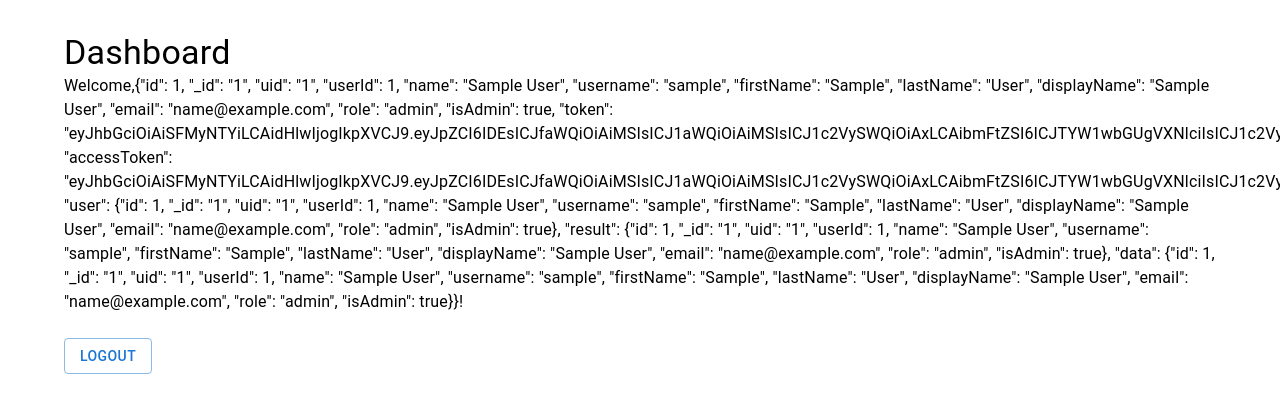
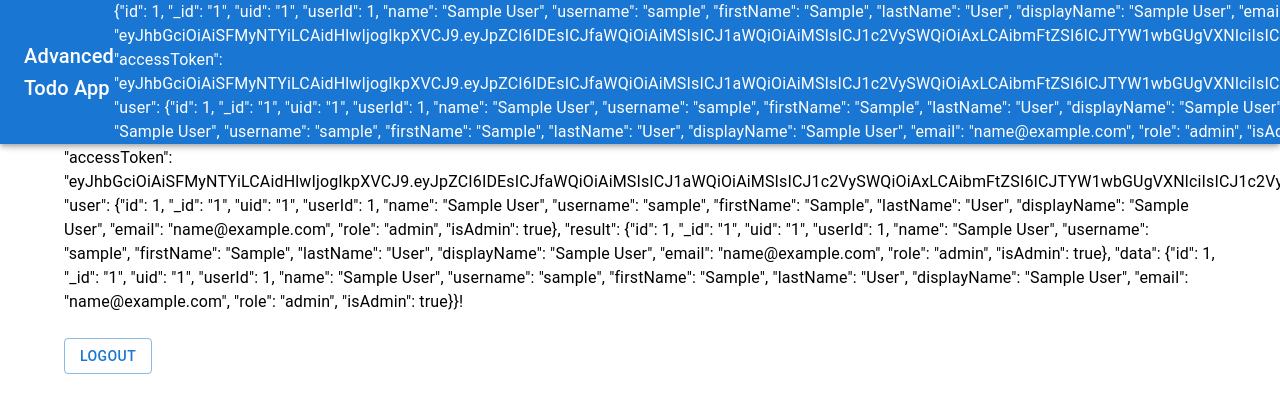
Before and after one commit to Heesun0514/Advanced_todo_practice, a React (Vite) app: page /Dashboard in a window 1280 px wide. Shown: the top 412 px of the page. Built offline with nearby package versions, Linux system fonts and the light colour scheme; sample sign-in values are in the browser's storage.

Commit message:
pages/Dashboard.jsx - Navbar 통합

```diff
--- a/src/pages/Dashboard.jsx
+++ b/src/pages/Dashboard.jsx
@@ -7,6 +7,7 @@ Box
 } from "@mui/material";
 
 import { useNavigate } from "react-router-dom";
+import Navbar from '../components/Navbar'; // 추가
 
 
 const Dashboard=()=>{
@@ -23,12 +24,14 @@ const Dashboard=()=>{
 
   return (
 
-
+    <>
+   <Navbar/>
     <Container>
       <Box sx={{mt:4}}>
       <Typography variant="h4">
         Dashboard
       </Typography>
+
       <Typography variant="body1" sx={{mb:3}}>
         Welcome,{username}!
       </Typography>
@@ -41,7 +44,7 @@ onClick={handleLoggout}
 </Button>
       </Box>
     </Container>
-
+</>
   );
 };
 export default Dashboard;
```
